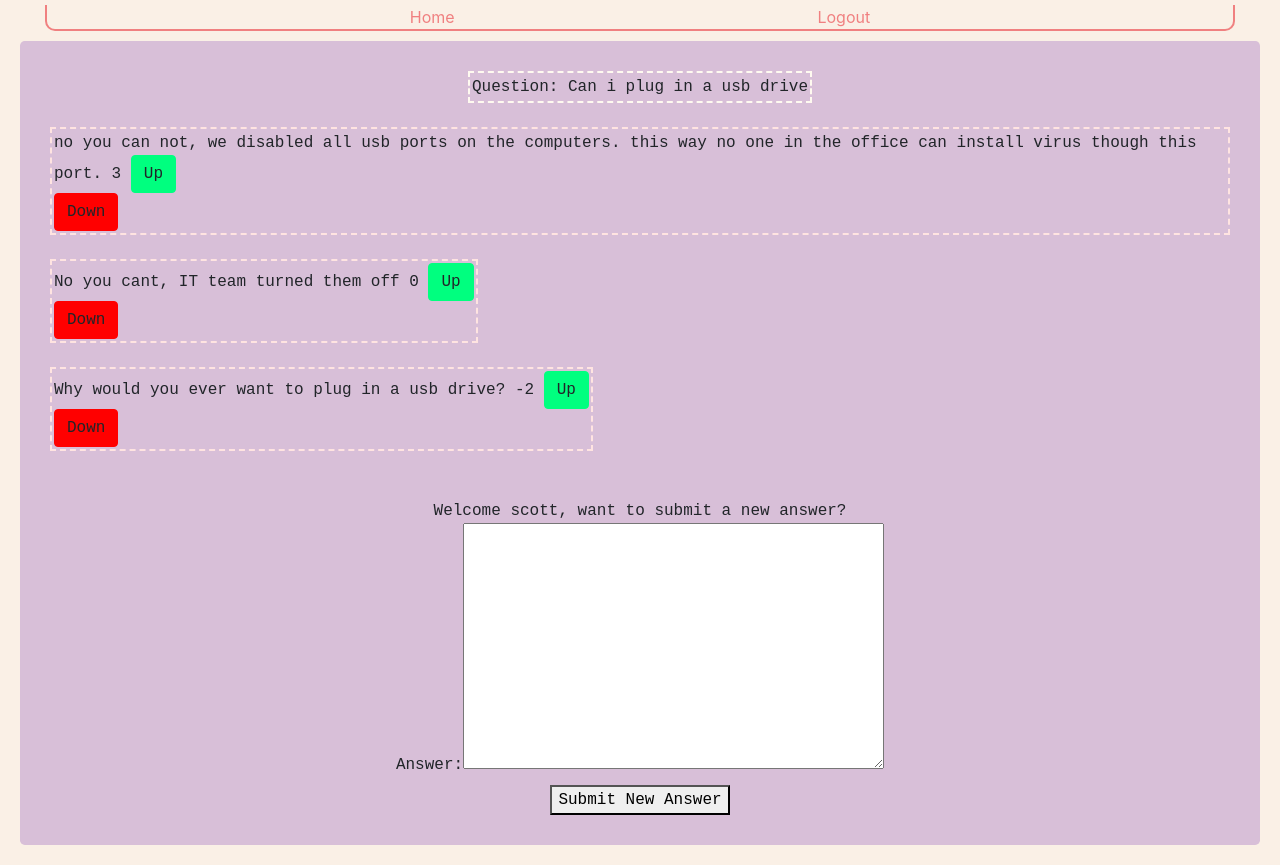
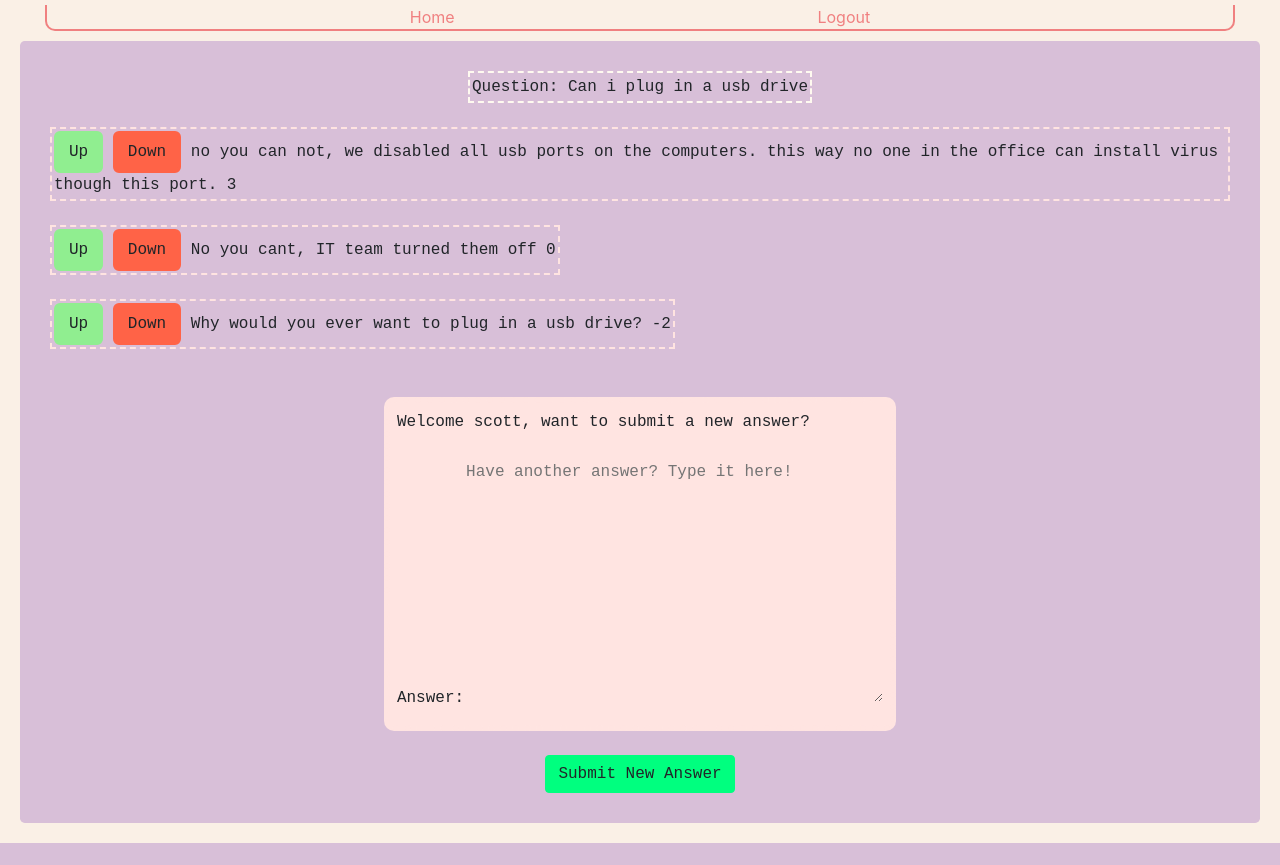
Before and after one commit to JamesEllerbee/Cybersecurity-based-Knowledge-Management-System, a Django app: page /results/18/answer/ in a window 1280 px wide. After the commit the page ends 843 px from the top, so only its background shows below. Run offline with Django 3.2, Linux system fonts and the light colour scheme; a user stored in the database is signed in; data comes from the database, SQL or seed files in the repository; parts of the project's set-up code (start-up, migrations or seed data) failed here and were passed over; some libraries are stand-ins or nearby versions.

Commit message:
updated css on new stuff

```diff
--- a/prototype/KnowledgeBase/forms.py
+++ b/prototype/KnowledgeBase/forms.py
@@ -15,4 +15,4 @@ class threatInputTextField(forms.Form):
     threat = forms.CharField(label="Threat Name:", max_length=100)
 
 class answerInputTextField(forms.Form):
-    answer = forms.CharField(widget=forms.Textarea)
+    answer = forms.CharField(widget=forms.Textarea(attrs={'style' : 'background-color: mistyrose; border: none', 'placeholder' : 'Have another answer? Type it here!'}))
--- a/prototype/KnowledgeBase/templates/answer.html
+++ b/prototype/KnowledgeBase/templates/answer.html
@@ -7,16 +7,17 @@
 
     {% for element in answers%}
     <div style="align-self:flex-start; border-style: dashed; border-color:mistyrose; border-width: 2px; padding: 2px;">
-        {{ element }} {{ element.answerRank }} <a class="btn btn-warning" style="background-color:springgreen; border-color: springgreen" href="{% url 'updateScore' element.id 1%} ">Up</a><br>
-        <a class="btn btn-warning" style="background-color:red; border-color: red" href="{% url 'updateScore' element.id -1%} ">Down</a><br>
+        <a class="btn btn-warning" style="background-color:lightgreen; border-color: lightgreen; border-width: 3px; border-radius: 6px" href="{% url 'updateScore' element.id 1%} ">Up</a>
+        <a class="btn btn-warning" style="background-color:tomato;  border-color: tomato; border-width: 3px; border-radius: 6px" href="{% url 'updateScore' element.id -1%} ">Down</a> {{ element }} {{ element.answerRank }}
     </div>
     <br>
     {% endfor %}
 <br>
-Welcome {{ user }}, want to submit a new answer? <br>
+<div style="background-color:mistyrose; border-color:mistyrose; border-width:6px; border-radius:10px; padding:7px; border-style:dotted">
+    Welcome {{ user }}, want to submit a new answer? <br><br>
 <form id="answerInput" method="post" action="{% url 'submitAnswer' questionId %}">
     {% csrf_token %}
-    {{ answerForm }}
-</form>
-<button type="submit" form="answerInput">Submit New Answer</button>
+    <div style="background-color: mistyrose;"> {{ answerForm }}</div>
+</form></div><br>
+<button class="btn btn-warning" style="background-color:springgreen; border-color: springgreen;" type="submit" form="answerInput">Submit New Answer</button>
 {% endblock%}
```
